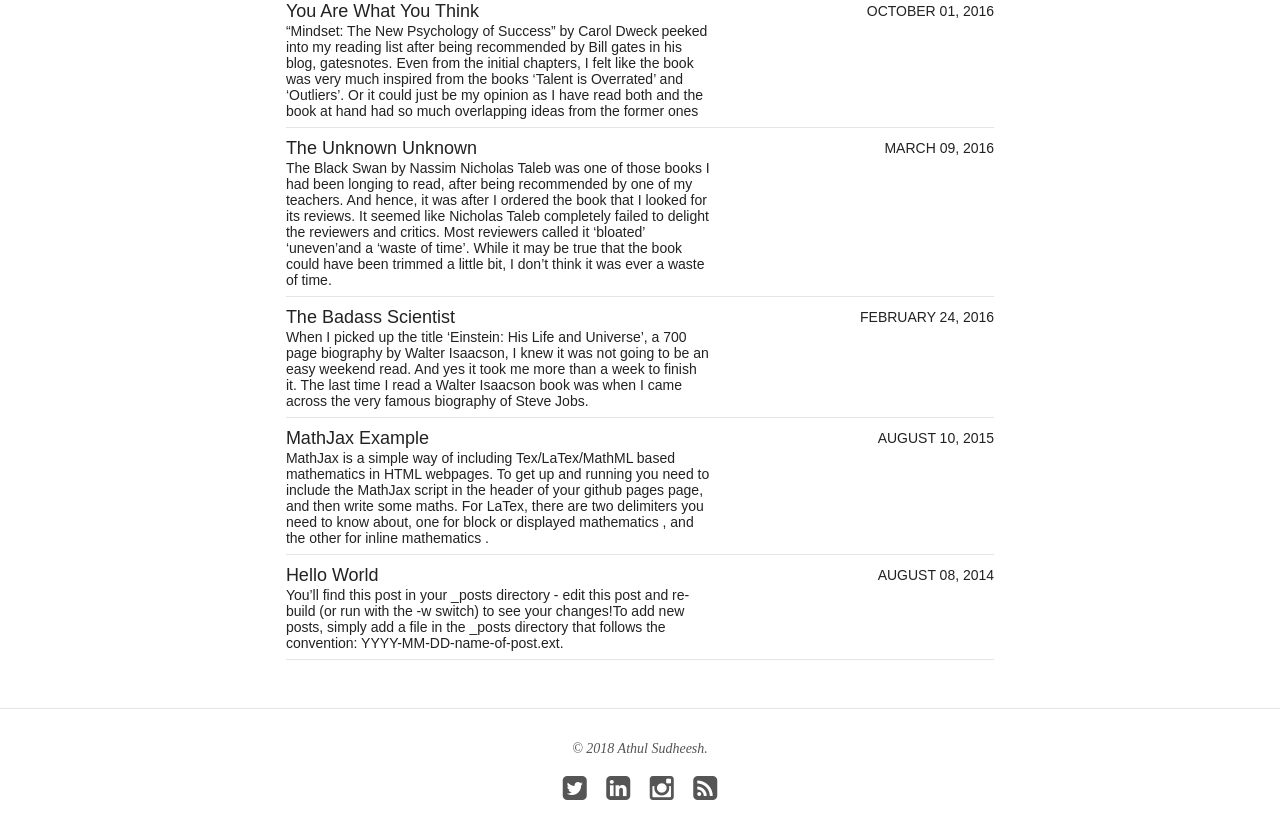
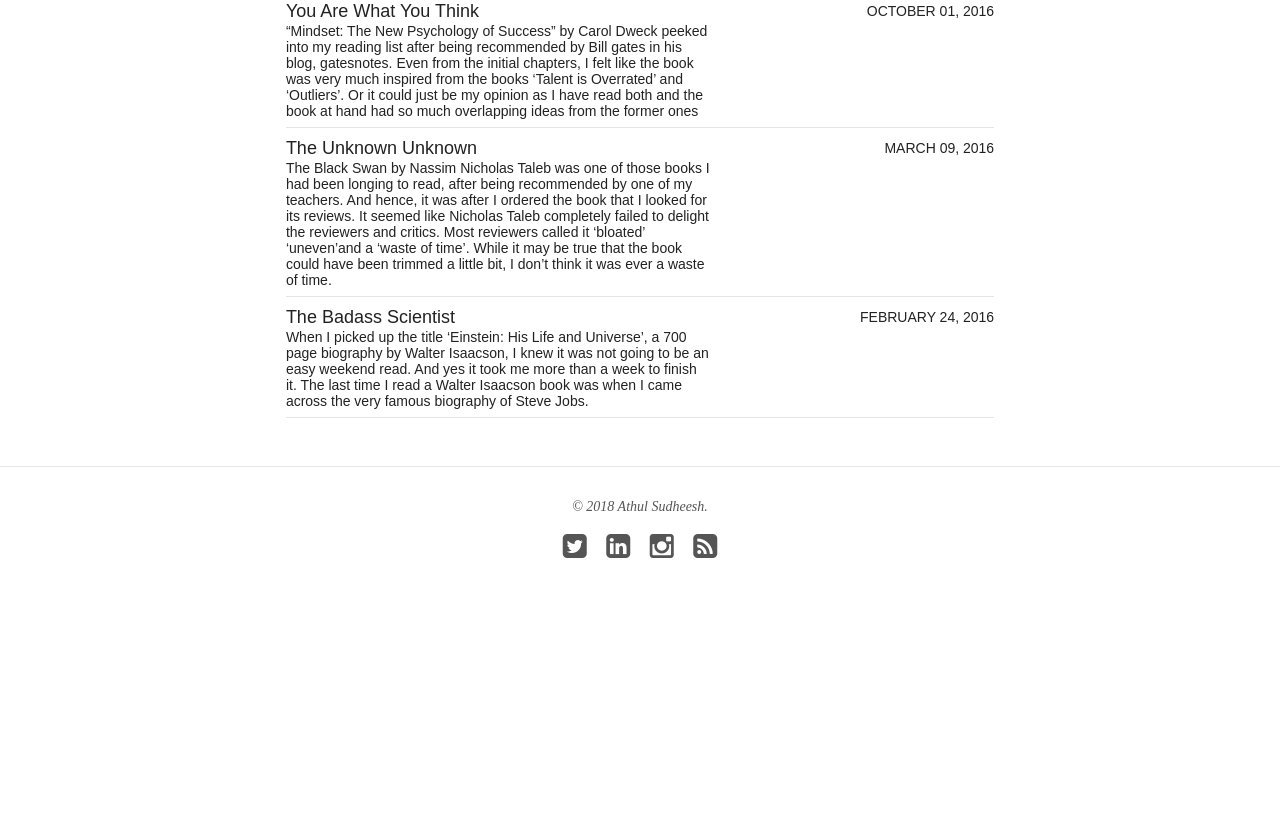
Before and after one commit to athulsudheesh/blog, a Jekyll site: the page built from index.html, in a window 1280 px wide and 900 px high, scrolled down 913 px. Shown: the top 839 px of the window. Built offline with Jekyll 4.4.1, drawn with Linux system fonts in a browser that asks for light colours; nearby versions of some CDN libraries; after the commit the page ends 1571 px from its top, so only the background shows below that.

Commit message:
clean-up

````diff
--- a/_posts/blog/2014-08-08-hello-world.md
+++ /dev/null
@@ -1,34 +0,0 @@
----
-layout: post
-title: "Hello World"
-modified:
-categories: blog
-excerpt:
-tags: []
-image:
-  feature:
-date: 2014-08-08T15:39:55-04:00
-modified: 2016-06-01T14:19:19-04:00
----
-
-You'll find this post in your `_posts` directory - edit this post and re-build (or run with the `-w` switch) to see your changes!
-To add new posts, simply add a file in the `_posts` directory that follows the convention: YYYY-MM-DD-name-of-post.ext.
-
-## Sample Heading
-
-### Sample Heading 2
-
-Jekyll also offers powerful support for code snippets:
-
-```ruby
-def print_hi(name)
-  puts "Hi, #{name}"
-end
-print_hi('Tom')
-#=> prints 'Hi, Tom' to STDOUT.
-```
-
-Check out the [Jekyll docs][jekyll] for more info on how to get the most out of Jekyll. File all bugs/feature requests at [Jekyll's GitHub repo][jekyll-gh].
-
-[jekyll-gh]: https://github.com/jekyll/jekyll
-[jekyll]:    http://jekyllrb.com
--- a/_posts/blog/2015-08-10-mathjax-example.md
+++ /dev/null
@@ -1,32 +0,0 @@
----
-layout: post
-title: "MathJax Example"
-modified:
-categories: blog
-excerpt:
-tags: []
-image:
-  feature:
-date: 2015-08-10T08:08:50-04:00
----
-
-[MathJax](http://www.mathjax.org/) is a simple way of including Tex/LaTex/MathML based mathematics in HTML webpages. To get up and running you need to include the MathJax script in the header of your github pages page, and then write some maths. For LaTex, there are two delimiters you need to know about, one for block or displayed mathematics `\[ ... \]`, and the other for inline mathematics `\( ... \)`.
-
-## Usage
-
-To enable MathJax support be sure Kramdown is your Markdown flavor of choice and MathJax is set to true in your `_config.yml` file.
-
-```yaml
-markdown: kramdown
-mathjax: true
-```
-
-```
-Here is an example MathJax inline rendering \\( 1/x^{2} \\), and here is a block rendering:
-\\[ \frac{1}{n^{2}} \\]
-```
-
-Here is an example MathJax inline rendering \\( 1/x^{2} \\), and here is a block rendering:
-\\[ \frac{1}{n^{2}} \\]
-
-The only thing to look out for is the escaping of the backslash when using markdown, so the delimiters become `\\[ ... \\]` and `\\( ... \\)` for inline and block maths respectively.
--- a/about/index.md
+++ b/about/index.md
@@ -1,6 +1,5 @@
 ---
 layout: page
-title: About
 ---
 
 ![Title alt <>](/images/bio-photo.png){:width="160px"}
````
